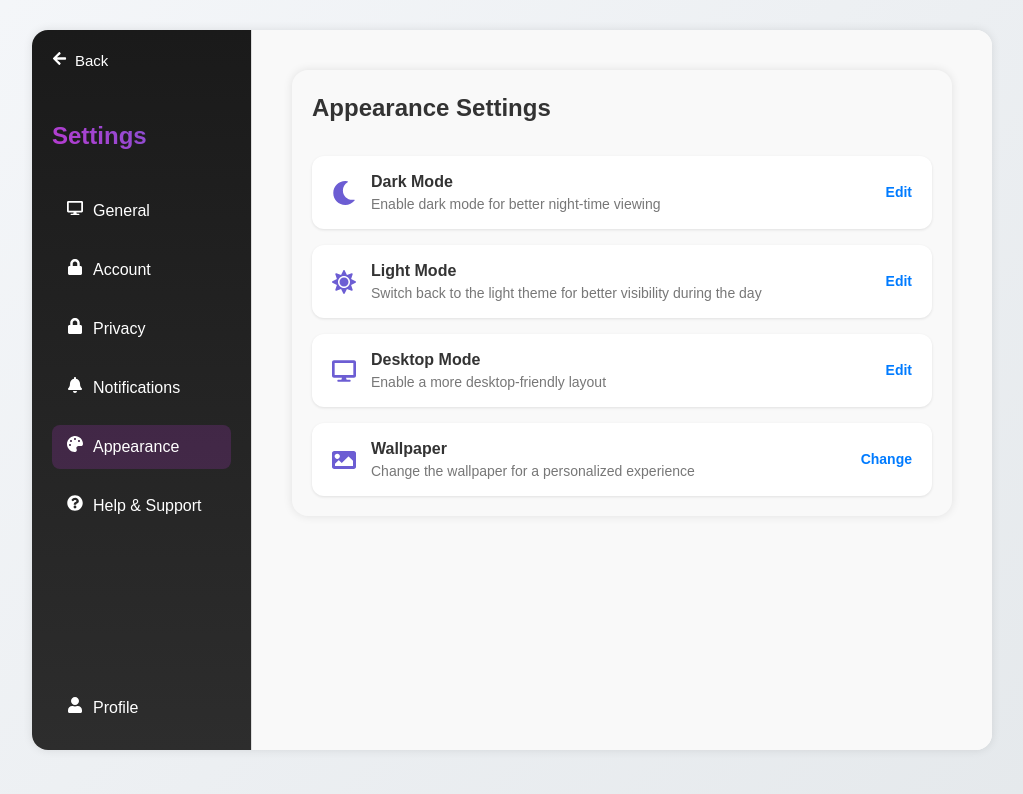
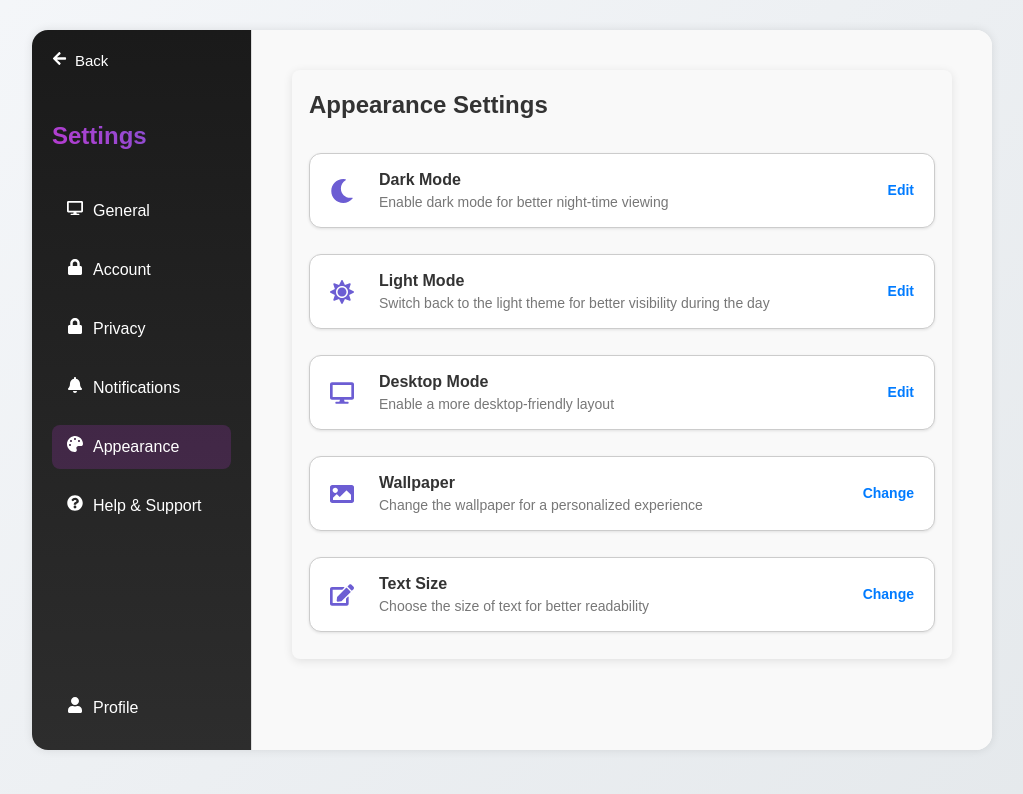
Before and after one commit to omar-ahmed2/desktop-real-time-chat-pp, a React (Vite) app in the folder desktop-real-time-chat-app/: page /settings in a window 1280 px wide. Both pictures are taken after a click on the item "Appearance". Shown: the top 794 px of the page, without its empty margins (128-1151 px from the left). Built offline with nearby package versions, Linux system fonts and the light colour scheme.

Commit message:
feat: enhance appearance settings with theme options and text size customization

```diff
--- a/desktop-real-time-chat-app/src/components/Settings/Settings.css
+++ b/desktop-real-time-chat-app/src/components/Settings/Settings.css
@@ -31,7 +31,6 @@
     box-shadow: 2px 0 5px rgba(0, 0, 0, 0.05);
     display: flex;
     flex-direction: column;
-
     opacity: 0;
     transform: translateX(-40px);
     animation: slideInLeft 1.6s ease forwards;
--- a/desktop-real-time-chat-app/src/components/SettingsAppearance/SettingsAppearance.css
+++ b/desktop-real-time-chat-app/src/components/SettingsAppearance/SettingsAppearance.css
@@ -1,76 +1,233 @@
+/* ----------- General Styles ----------- */
 .appearance-settings {
-    display: flex;
-    flex-direction: column;
-    gap: 20px;
-    padding: 20px;
+  font-family: Arial, sans-serif;
+  padding: 17px;
   background-color: #f9f9f9;
-    border-radius: 16px;
-    box-shadow: 0 0 10px rgba(0, 0, 0, 0.1);
-    overflow: hidden;
-    animation: fadeInWrapper 1.4s ease forwards;
+  border-radius: 8px;
+  box-shadow: 0 2px 10px rgba(0, 0, 0, 0.1);
+  overflow-y: auto;
 }
 
 .section-title {
   font-size: 24px;
-    color: #333;
-    margin-bottom: 10px;
   font-weight: bold;
+  margin-bottom: 20px;
 }
 
 .setting-group {
-    display: flex;
-    flex-direction: column;
-    gap: 16px;
+  margin-top: 30px;
 }
 
 .setting-item {
   display: flex;
+  justify-content: space-between;
   align-items: center;
-    padding: 14px 20px;
-    background-color: white;
-    border-radius: 12px;
-    box-shadow: 0 1px 3px rgba(0,0,0,0.1);
+  background-color: #fff;
+  border: 1px solid #ccc;
+  padding: 15px;
+  margin-bottom: 10px;
+  border-radius: 8px;
   cursor: pointer;
-    transition: background 0.3s ease;
-    justify-content: space-between;
 }
 
 .setting-item:hover {
-    background-color: #f0f0f0;
+  background-color: #f9f9f9;
 }
 
 .setting-icon {
-    font-size: 24px;
-    margin-right: 15px;
-    color: #6c5dd3; /* تغيير اللون للأيقونات */
+  font-size: 20px;
+  color: #555;
 }
 
 .setting-details {
-    display: flex;
-    flex-direction: column;
-    flex-grow: 1; /* هذا يجعل النص يأخذ المساحة المتبقية بجانب الأيقونة */
+  flex: 1;
+  padding-left: 10px;
 }
 
 .setting-title {
   font-size: 16px;
-    font-weight: 600;
-    color: #333;
+  font-weight: bold;
 }
 
 .setting-subtext {
   font-size: 14px;
-    color: #777;
+  color: #888;
 }
 
 .setting-action {
   font-size: 14px;
-    font-weight: 600;
+  font-weight: bold;
   color: #007bff;
-    cursor: pointer;
-    transition: color 0.3s ease;
 }
 
-  .setting-action:hover {
-    color: #0056b3;
-    text-decoration: underline;
+.customizer-box {
+  margin-top: -10px;
+  margin-left: 40px;
+  padding: 10px;
+  border: 1px solid #ddd;
+  border-radius: 8px;
+  background-color: #f9f9f9;
 }
+
+.customizer-title {
+  font-size: 16px;
+  font-weight: bold;
+  margin-bottom: 15px;
+}
+
+.apply-btn {
+  padding: 8px 20px;
+  background-color: #b83acf;
+  color: #fff;
+  border: none;
+  border-radius: 8px;
+  cursor: pointer;
+  margin-top: 10px;
+  width: 50%;
+  margin: auto;
+}
+
+.apply-btn:active {
+  background-color: #9b2a8d;
+}
+
+/* ----------- Theme Options ----------- */
+.theme-options {
+  display: flex;
+  gap: 12px;
+  margin-bottom: 15px;
+}
+
+.theme-item {
+  display: flex;
+  flex-direction: column;
+  align-items: center;
+  cursor: pointer;
+  margin-left: 30px;
+}
+
+.theme-preview {
+  font-size: 40px;
+  margin-bottom: 5px;
+}
+
+.theme-label {
+  font-size: 14px;
+  color: #555;
+}
+
+.layout-options {
+  display: flex;
+  gap: 12px;
+  margin-bottom: 15px;
+}
+
+.layout-item {
+  padding: 10px 20px;
+  border-radius: 8px;
+  cursor: pointer;
+  margin-left: 30px;
+  background: rgba(214, 88, 231, 0.1);
+}
+
+.layout-item:hover {
+  background: rgba(184, 58, 207, 0.2);
+}
+
+/* ----------- Text Size Dropdown ----------- */
+.text-size-dropdown {
+  padding: 8px;
+  font-size: 14px;
+  border-radius: 8px;
+  border: 1px solid #ccc;
+  margin-bottom: 10px;
+  width: 100%;
+}
+
+/* ----------- Wallpaper Options ----------- */
+.wallpaper-thumbs {
+  display: flex;
+  gap: 12px;
+  margin-bottom: 15px;
+}
+
+.wallpaper-item {
+  font-size: 40px;
+  cursor: pointer;
+  margin-left: 40px;
+}
+
+.wallpaper-item:hover {
+  transform: scale(1.1);
+}
+
+.wallpaper-item:active {
+  transform: scale(0.9);
+}
+
+/* ----------- Customizer Box Styling ----------- */
+.customizer-box {
+  display: flex;
+  flex-direction: column;
+  gap: 15px;
+}
+
+.customizer-title {
+  font-size: 18px;
+  font-weight: bold;
+  margin-bottom: 10px;
+}
+
+.theme-options {
+  display: flex;
+  gap: 12px;
+}
+
+.theme-item {
+  display: flex;
+  flex-direction: column;
+  align-items: center;
+}
+
+.theme-preview {
+  font-size: 40px;
+  margin-bottom: 5px;
+}
+
+.theme-label {
+  font-size: 14px;
+  color: #555;
+}
+
+.layout-options {
+  display: flex;
+  gap: 12px;
+}
+
+.layout-item {
+  padding: 10px 20px;
+  background: rgba(214, 88, 231, 0.1);
+  border-radius: 8px;
+  cursor: pointer;
+}
+
+.layout-item:hover {
+  background: rgba(184, 58, 207, 0.2);
+}
+
+.text-size-dropdown {
+  padding: 8px;
+  font-size: 14px;
+  border-radius: 8px;
+  border: 1px solid #ccc;
+  margin-bottom: 10px;
+  width: 50%;
+  background-color: #f0eeff;
+  color: #333;
+}
+
+.text-size-dropdown:focus {
+  outline: none;
+  border-color: #6c5dd3;
+  box-shadow: 0 0 0 3px rgba(108, 93, 211, 0.2);
+}
--- a/desktop-real-time-chat-app/src/components/SettingsAppearance/SettingsAppearance.jsx
+++ b/desktop-real-time-chat-app/src/components/SettingsAppearance/SettingsAppearance.jsx
@@ -1,14 +1,21 @@
-import React from "react";
+import React, { useState } from "react";
 import "./SettingsAppearance.css";
-import { FaMoon, FaSun, FaDesktop, FaImage } from "react-icons/fa";
+import { FaMoon, FaSun, FaDesktop, FaImage, FaEdit } from "react-icons/fa";
 
 const SettingsAppearance = () => {
+  const [activeOption, setActiveOption] = useState(null);
+
+  const toggleOption = (option) => {
+    setActiveOption(activeOption === option ? null : option);
+  };
+
   return (
     <div className="appearance-settings">
       <h2 className="section-title">Appearance Settings</h2>
 
       <div className="setting-group">
-        <div className="setting-item">
+        {/* Dark Mode */}
+        <div className="setting-item" onClick={() => toggleOption("dark")}>
           <FaMoon className="setting-icon" />
           <div className="setting-details">
             <span className="setting-title">Dark Mode</span>
@@ -16,8 +23,29 @@ const SettingsAppearance = () => {
           </div>
           <span className="setting-action">Edit</span>
         </div>
+        {activeOption === "dark" && (
+          <div className="customizer-box">
+            <p className="customizer-title">Choose Dark Theme Style:</p>
+            <div className="theme-options">
+              <div className="theme-item">
+                <div className="theme-preview dark-theme-1">🌑</div>
+                <span className="theme-label">Dark 1</span>
+              </div>
+              <div className="theme-item">
+                <div className="theme-preview dark-theme-2">🌚</div>
+                <span className="theme-label">Dark 2</span>
+              </div>
+              <div className="theme-item">
+                <div className="theme-preview dark-theme-3">🌙</div>
+                <span className="theme-label">Dark 3</span>
+              </div>
+            </div>
+            <button className="apply-btn">Apply</button>
+          </div>
+        )}
 
-        <div className="setting-item">
+        {/* Light Mode */}
+        <div className="setting-item" onClick={() => toggleOption("light")}>
           <FaSun className="setting-icon" />
           <div className="setting-details">
             <span className="setting-title">Light Mode</span>
@@ -25,8 +53,29 @@ const SettingsAppearance = () => {
           </div>
           <span className="setting-action">Edit</span>
         </div>
+        {activeOption === "light" && (
+          <div className="customizer-box">
+            <p className="customizer-title">Choose Light Theme Style:</p>
+            <div className="theme-options">
+              <div className="theme-item">
+                <div className="theme-preview light-theme-1">☀️</div>
+                <span className="theme-label">Light 1</span>
+              </div>
+              <div className="theme-item">
+                <div className="theme-preview light-theme-2">🌞</div>
+                <span className="theme-label">Light 2</span>
+              </div>
+              <div className="theme-item">
+                <div className="theme-preview light-theme-3">🌅</div>
+                <span className="theme-label">Light 3</span>
+              </div>
+            </div>
+            <button className="apply-btn">Apply</button>
+          </div>
+        )}
 
-        <div className="setting-item">
+        {/* Desktop Mode */}
+        <div className="setting-item" onClick={() => toggleOption("desktop")}>
           <FaDesktop className="setting-icon" />
           <div className="setting-details">
             <span className="setting-title">Desktop Mode</span>
@@ -34,8 +83,20 @@ const SettingsAppearance = () => {
           </div>
           <span className="setting-action">Edit</span>
         </div>
+        {activeOption === "desktop" && (
+          <div className="customizer-box">
+            <p className="customizer-title">Choose Layout:</p>
+            <div className="layout-options">
+              <div className="layout-item compact-view">Compact View</div>
+              <div className="layout-item wide-view">Wide View</div>
+              <div className="layout-item grid-view">Grid View</div>
+            </div>
+            <button className="apply-btn">Apply</button>
+          </div>
+        )}
 
-        <div className="setting-item">
+        {/* Wallpaper */}
+        <div className="setting-item" onClick={() => toggleOption("wallpaper")}>
           <FaImage className="setting-icon" />
           <div className="setting-details">
             <span className="setting-title">Wallpaper</span>
@@ -43,6 +104,39 @@ const SettingsAppearance = () => {
           </div>
           <span className="setting-action">Change</span>
         </div>
+        {activeOption === "wallpaper" && (
+          <div className="customizer-box">
+            <p className="customizer-title">Choose a Wallpaper:</p>
+            <div className="wallpaper-thumbs">
+              <div className="wallpaper-item">🌄</div>
+              <div className="wallpaper-item">🌆</div>
+              <div className="wallpaper-item">🌌</div>
+            </div>
+            <button className="apply-btn">Upload from device</button>
+            <button className="apply-btn">Apply</button>
+          </div>
+        )}
+
+        {/* Text Size */}
+        <div className="setting-item" onClick={() => toggleOption("text-size")}>
+          <FaEdit className="setting-icon" />
+          <div className="setting-details">
+            <span className="setting-title">Text Size</span>
+            <span className="setting-subtext">Choose the size of text for better readability</span>
+          </div>
+          <span className="setting-action">Change</span>
+        </div>
+        {activeOption === "text-size" && (
+          <div className="customizer-box">
+            <p className="customizer-title">Choose Text Size:</p>
+            <select className="text-size-dropdown">
+              <option value="small">Small</option>
+              <option value="medium">Medium</option>
+              <option value="large">Large</option>
+            </select>
+            <button className="apply-btn">Apply</button>
+          </div>
+        )}
       </div>
     </div>
   );
--- a/desktop-real-time-chat-app/src/components/SettingsProfile/SettingsProfile.css
+++ b/desktop-real-time-chat-app/src/components/SettingsProfile/SettingsProfile.css
@@ -135,7 +135,7 @@ p {
 /* log out button*/
 .logout-btn {
   padding: 12px 20px;
-  background-color: #007bff;
+  background-color: #b83acf;
   color: white;
   border: none;
   border-radius: 8px;
@@ -150,8 +150,8 @@ p {
   margin: auto;
 }
 
-.logout-btn:hover {
-  background-color: #0056b3;
+.logout-btn:active {
+  background-color: #9b2a8d;
 }
 
 .logout-btn svg {
```
Lines whose indentation alone changed are shown as unchanged.
